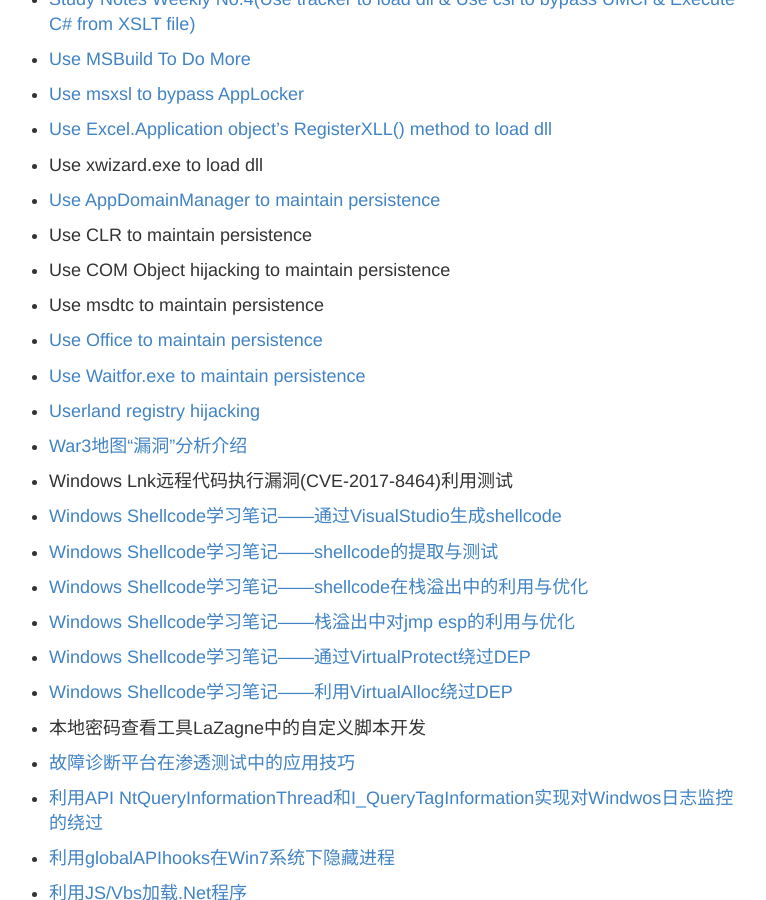
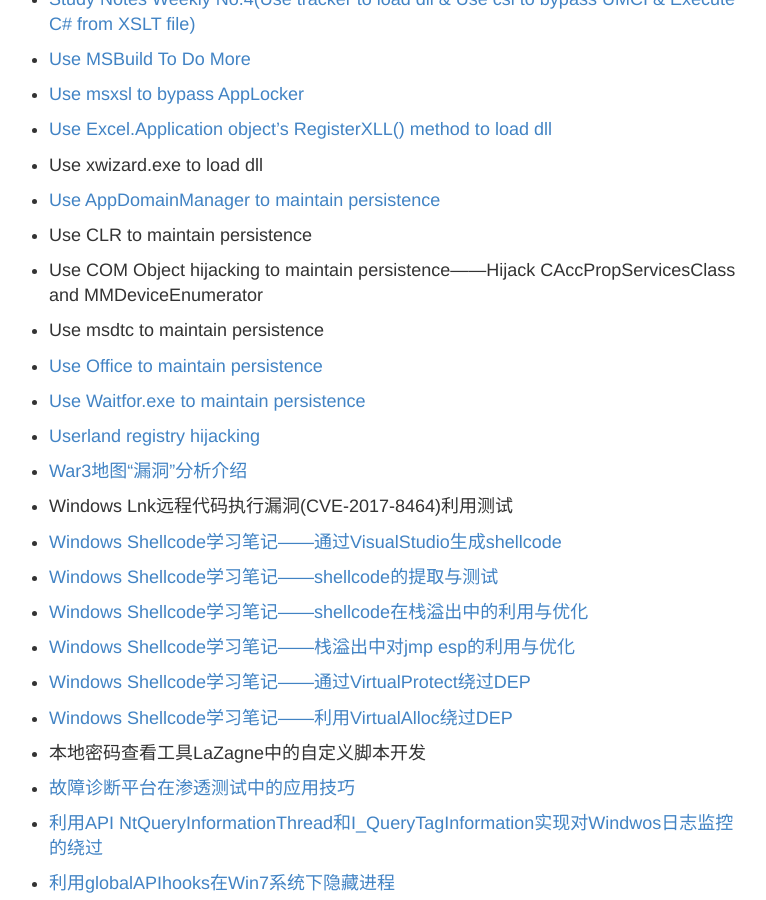
Before and after one commit to 3gstudent/backup-3gstudent.github.io, a Jekyll site: the page built from about.md, in a window 1280 px wide and 900 px high, scrolled down 2656 px. Shown: the whole window, without its empty margins (261-1027 px from the left). Built offline with Jekyll 4.4.1, drawn with Linux system fonts in a browser that asks for light colours.

Commit message:
Update about.md

```diff
--- a/about.md
+++ b/about.md
@@ -139,7 +139,7 @@ Github:   [3gstudent](https://github.com/3gstudent)
  Use CLR to maintain persistence
 
 -
- Use COM Object hijacking to maintain persistence
+ Use COM Object hijacking to maintain persistence——Hijack CAccPropServicesClass and MMDeviceEnumerator
 
 -
  Use msdtc to maintain persistence
```
